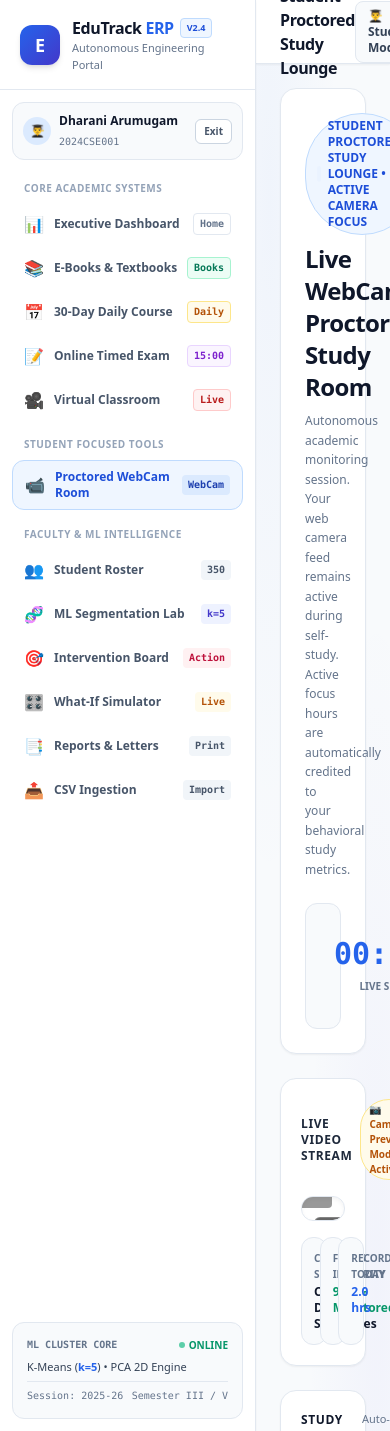
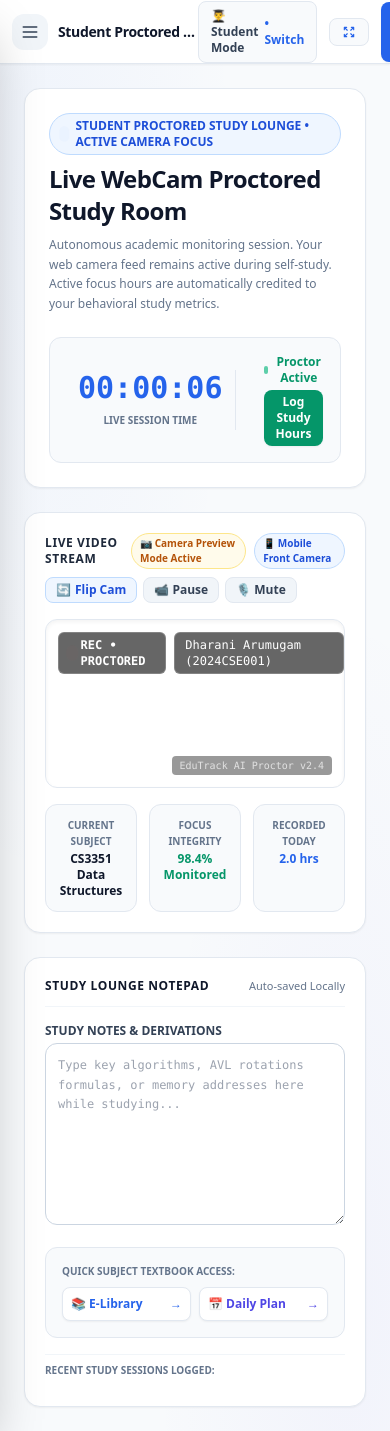
Before and after one commit to DhanushRavi05/student, a Flask app: page /student/study-room in a window 390 px wide. Run offline with Flask 3, Linux system fonts and the light colour scheme; some libraries are stand-ins or nearby versions.

Commit message:
feat: direct login on root, mobile responsive drawer navigation, and device-aware webcam/mobile camera

```diff
--- a/app.py
+++ b/app.py
@@ -350,8 +350,19 @@ def logout():
 # =========================================================================
 
 @app.route('/')
+def root():
+    """Immediately routes to the Student & Staff Login Portal on initial load."""
+    if 'user_role' in session:
+        return redirect(url_for('dashboard'))
+    return redirect(url_for('login'))
+
+
+@app.route('/dashboard')
 def dashboard():
     """Executive Dashboard with Institutional KPIs, Risk breakdown, and Priority roster."""
+    if 'user_role' not in session:
+        return redirect(url_for('login'))
+
     students = Student.query.all()
     total_students = len(students)
 
--- a/templates/base.html
+++ b/templates/base.html
@@ -39,13 +39,17 @@
   <!-- Toast Alerts Container -->
   <div id="toast-container" class="fixed top-5 right-6 z-50 flex flex-col gap-2 max-w-sm pointer-events-none"></div>
 
-  <!-- ==================== MODERN CLEAN WHITE LEFT SIDEBAR ==================== -->
-  <aside class="w-64 sm:w-72 bg-white border-r border-slate-200 flex flex-col justify-between flex-shrink-0 z-30 shadow-sm">
+  <!-- Mobile Drawer Backdrop Overlay -->
+  <div id="mobile-sidebar-backdrop" onclick="toggleMobileSidebar()" class="fixed inset-0 bg-slate-900/50 backdrop-blur-xs z-40 hidden md:hidden transition-opacity"></div>
+
+  <!-- ==================== RESPONSIVE SIDEBAR (DRAWER ON MOBILE, DOCKED ON DESKTOP) ==================== -->
+  <aside id="main-sidebar" class="fixed inset-y-0 left-0 z-50 w-72 bg-white border-r border-slate-200 flex flex-col justify-between flex-shrink-0 shadow-2xl md:shadow-sm transform -translate-x-full md:relative md:translate-x-0 transition-transform duration-300 ease-in-out">
 
     <!-- Top Brand & Core Meta -->
     <div class="overflow-y-auto">
       <!-- Brand Header -->
-      <div class="px-5 py-4 border-b border-slate-200 flex items-center gap-3">
+      <div class="px-5 py-4 border-b border-slate-200 flex items-center justify-between">
+        <div class="flex items-center gap-3">
           <div class="w-10 h-10 rounded-xl bg-gradient-to-br from-blue-600 to-indigo-700 p-0.5 shadow-md flex-shrink-0 flex items-center justify-center text-white font-extrabold text-lg">
             E
           </div>
@@ -56,6 +60,10 @@
             </div>
             <p class="text-[11px] text-slate-500 font-medium">Autonomous Engineering Portal</p>
           </div>
+        </div>
+
+        <!-- Mobile Close Drawer Button -->
+        <button onclick="toggleMobileSidebar()" class="p-1 rounded-lg text-slate-400 hover:text-slate-700 md:hidden text-lg">✕</button>
       </div>
 
       <!-- User Role Indicator Pill -->
@@ -212,13 +220,18 @@
   <div class="flex-1 flex flex-col h-screen overflow-hidden">
 
     <!-- Top Fluid Command Header -->
-    <header class="h-16 px-6 sm:px-8 border-b border-slate-200 bg-white flex items-center justify-between z-20 flex-shrink-0 shadow-sm">
-      <div class="flex items-center gap-3">
-        <h2 class="text-base font-bold text-slate-900 tracking-tight">
+    <header class="h-16 px-4 sm:px-6 md:px-8 border-b border-slate-200 bg-white flex items-center justify-between z-20 flex-shrink-0 shadow-sm">
+      <div class="flex items-center gap-2.5 sm:gap-3">
+        <!-- Mobile Menu Toggle Button -->
+        <button onclick="toggleMobileSidebar()" class="p-2 -ml-1 rounded-xl bg-slate-100 hover:bg-slate-200 text-slate-700 md:hidden flex items-center justify-center transition" title="Toggle Navigation Menu">
+          <svg class="w-5 h-5" fill="none" stroke="currentColor" viewBox="0 0 24 24"><path stroke-linecap="round" stroke-linejoin="round" stroke-width="2" d="M4 6h16M4 12h16M4 18h16"></path></svg>
+        </button>
+
+        <h2 class="text-sm sm:text-base font-bold text-slate-900 tracking-tight truncate max-w-[140px] sm:max-w-none">
           {{ page_title }}
         </h2>
-        <span class="text-xs text-slate-300 hidden sm:inline-block">/</span>
-        <span class="text-xs text-slate-500 hidden sm:inline-block">Autonomous Institution Academic Portal</span>
+        <span class="text-xs text-slate-300 hidden md:inline-block">/</span>
+        <span class="text-xs text-slate-500 hidden md:inline-block">Autonomous Institution Academic Portal</span>
       </div>
 
       <div class="flex items-center gap-3">
@@ -481,6 +494,21 @@
 
   <!-- Core JavaScript -->
   <script src="{{ url_for('static', filename='js/main.js') }}"></script>
+  <script>
+    function toggleMobileSidebar() {
+      const sidebar = document.getElementById('main-sidebar');
+      const backdrop = document.getElementById('mobile-sidebar-backdrop');
+      if (!sidebar) return;
+      const isHidden = sidebar.classList.contains('-translate-x-full');
+      if (isHidden) {
+        sidebar.classList.remove('-translate-x-full');
+        if (backdrop) backdrop.classList.remove('hidden');
+      } else {
+        sidebar.classList.add('-translate-x-full');
+        if (backdrop) backdrop.classList.add('hidden');
+      }
+    }
+  </script>
   {% block scripts %}{% endblock %}
 
 </body>
--- a/templates/study_room.html
+++ b/templates/study_room.html
@@ -41,18 +41,24 @@
 
     <!-- Left: Live WebCam Feed Container -->
     <div class="lg:col-span-7 bg-white rounded-2xl border border-slate-200 shadow-sm p-5 space-y-4">
-      <div class="flex items-center justify-between">
+      <div class="flex flex-wrap items-center justify-between gap-2">
         <div class="flex items-center gap-2">
           <span class="text-xs font-bold text-slate-800 uppercase tracking-wider">Live Video Stream</span>
           <span id="cam-status" class="px-2 py-0.5 rounded-full text-[10px] font-bold bg-emerald-50 text-emerald-700 border border-emerald-200">
             Connecting Camera...
           </span>
+          <span id="device-type-badge" class="px-2 py-0.5 rounded-full text-[10px] font-bold bg-blue-50 text-blue-700 border border-blue-200">
+            Camera Active
+          </span>
         </div>
-        <div class="flex items-center gap-2">
-          <button onclick="toggleCamera()" id="btn-cam" class="px-3 py-1 rounded-lg bg-slate-100 hover:bg-slate-200 text-slate-700 text-xs font-semibold border border-slate-200">
-            📹 Pause Cam
+        <div class="flex items-center gap-1.5">
+          <button onclick="flipCamera()" id="btn-flip" title="Switch between Front and Back camera on mobile" class="px-2.5 py-1 rounded-lg bg-blue-50 hover:bg-blue-100 text-blue-700 text-xs font-semibold border border-blue-200 flex items-center gap-1">
+            <span>🔄</span> Flip Cam
           </button>
-          <button onclick="toggleMic()" id="btn-mic" class="px-3 py-1 rounded-lg bg-slate-100 hover:bg-slate-200 text-slate-700 text-xs font-semibold border border-slate-200">
+          <button onclick="toggleCamera()" id="btn-cam" class="px-2.5 py-1 rounded-lg bg-slate-100 hover:bg-slate-200 text-slate-700 text-xs font-semibold border border-slate-200">
+            📹 Pause
+          </button>
+          <button onclick="toggleMic()" id="btn-mic" class="px-2.5 py-1 rounded-lg bg-slate-100 hover:bg-slate-200 text-slate-700 text-xs font-semibold border border-slate-200">
             🎙️ Mute
           </button>
         </div>
@@ -145,23 +151,64 @@
   let videoStream = null;
   let sessionSeconds = 0;
   let sessionInterval = null;
+  let currentFacing = 'user'; // 'user' for laptop webcam/mobile selfie, 'environment' for mobile rear
+
+  const isMobile = /Android|webOS|iPhone|iPad|iPod|BlackBerry|IEMobile|Opera Mini/i.test(navigator.userAgent) || window.innerWidth < 768;
 
   async function initWebcam() {
     const videoEl = document.getElementById('webcam-feed');
     const statusEl = document.getElementById('cam-status');
+    const devBadge = document.getElementById('device-type-badge');
+
+    if (devBadge) {
+      if (isMobile) {
+        devBadge.innerText = currentFacing === 'user' ? '📱 Mobile Front Camera' : '📱 Mobile Rear Camera';
+      } else {
+        devBadge.innerText = '💻 Laptop WebCam Active';
+      }
+    }
+
+    const constraints = {
+      video: {
+        facingMode: currentFacing,
+        width: { ideal: isMobile ? 720 : 1280 },
+        height: { ideal: isMobile ? 1280 : 720 }
+      },
+      audio: true
+    };
 
     try {
-      videoStream = await navigator.mediaDevices.getUserMedia({
-        video: { width: 1280, height: 720 },
-        audio: true
-      });
+      if (videoStream) {
+        videoStream.getTracks().forEach(t => t.stop());
+      }
+      videoStream = await navigator.mediaDevices.getUserMedia(constraints);
       videoEl.srcObject = videoStream;
+      videoEl.setAttribute('playsinline', 'true');
+      videoEl.setAttribute('webkit-playsinline', 'true');
+      videoEl.muted = true;
+      await videoEl.play();
+
       statusEl.className = 'px-2 py-0.5 rounded-full text-[10px] font-bold bg-emerald-50 text-emerald-700 border border-emerald-200';
-      statusEl.innerText = '🟢 Camera Monitored & Live';
+      statusEl.innerText = isMobile ? '🟢 Mobile Camera Live' : '🟢 Laptop WebCam Live';
     } catch (err) {
-      statusEl.className = 'px-2 py-0.5 rounded-full text-[10px] font-bold bg-amber-50 text-amber-700 border border-amber-200';
-      statusEl.innerText = '📷 Camera Preview Mode Active';
+      try {
+        videoStream = await navigator.mediaDevices.getUserMedia({ video: true, audio: false });
+        videoEl.srcObject = videoStream;
+        videoEl.setAttribute('playsinline', 'true');
+        videoEl.muted = true;
+        await videoEl.play();
+        statusEl.className = 'px-2 py-0.5 rounded-full text-[10px] font-bold bg-emerald-50 text-emerald-700 border border-emerald-200';
+        statusEl.innerText = '🟢 Camera Monitored & Live';
+      } catch (err2) {
+        statusEl.className = 'px-2 py-0.5 rounded-full text-[10px] font-bold bg-amber-50 text-amber-700 border border-amber-200';
+        statusEl.innerText = '📷 Camera Preview Mode Active';
+      }
     }
+  }
+
+  async function flipCamera() {
+    currentFacing = (currentFacing === 'user') ? 'environment' : 'user';
+    await initWebcam();
   }
 
   // Stopwatch
@@ -183,7 +230,7 @@
       const track = videoStream.getVideoTracks()[0];
       if (track) {
         track.enabled = !track.enabled;
-        document.getElementById('btn-cam').innerText = track.enabled ? '📹 Pause Cam' : '📹 Resume Cam';
+        document.getElementById('btn-cam').innerText = track.enabled ? '📹 Pause' : '📹 Resume';
       }
     }
   }
```
Lines whose indentation alone changed are shown as unchanged.
